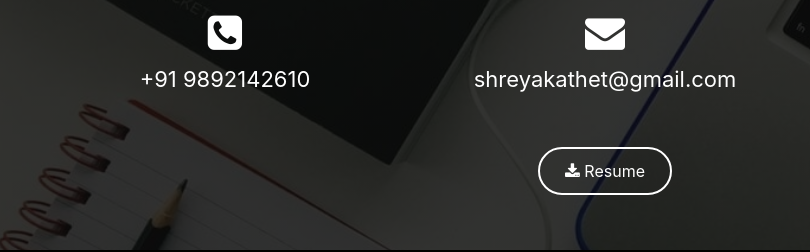
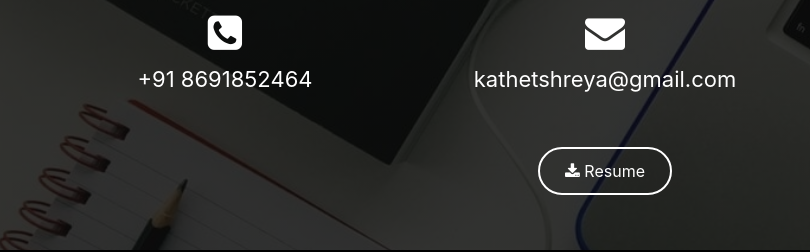
Before and after one commit to shreya2811/shreya28-github.io, a plain HTML site: page index.html in a window 1280 px wide. Shown: the part 2240-2492 px from the top of the page, 35-845 px from the left. Drawn offline with nearby package versions, Linux system fonts and the light colour scheme.

Commit message:
Update index.html

```diff
--- a/index.html
+++ b/index.html
@@ -198,11 +198,11 @@
                 <div class="row">
                     <div class="col-md-4">
                         <i class="fa fa-phone-square">  </i>
-                        <p> +91 9892142610 </p>
+                        <p> +91 8691852464 </p>
                     </div>
                     <div class="col-md-4">
                         <i class="fa fa-envelope"></i>
-                        <p> shreyakathet@gmail.com</p>
+                        <p> kathetshreya@gmail.com</p>
                     </div>
                     <div class="col-md-4">
                         <i class="fa fa-internet-explorer">  </i>
```
